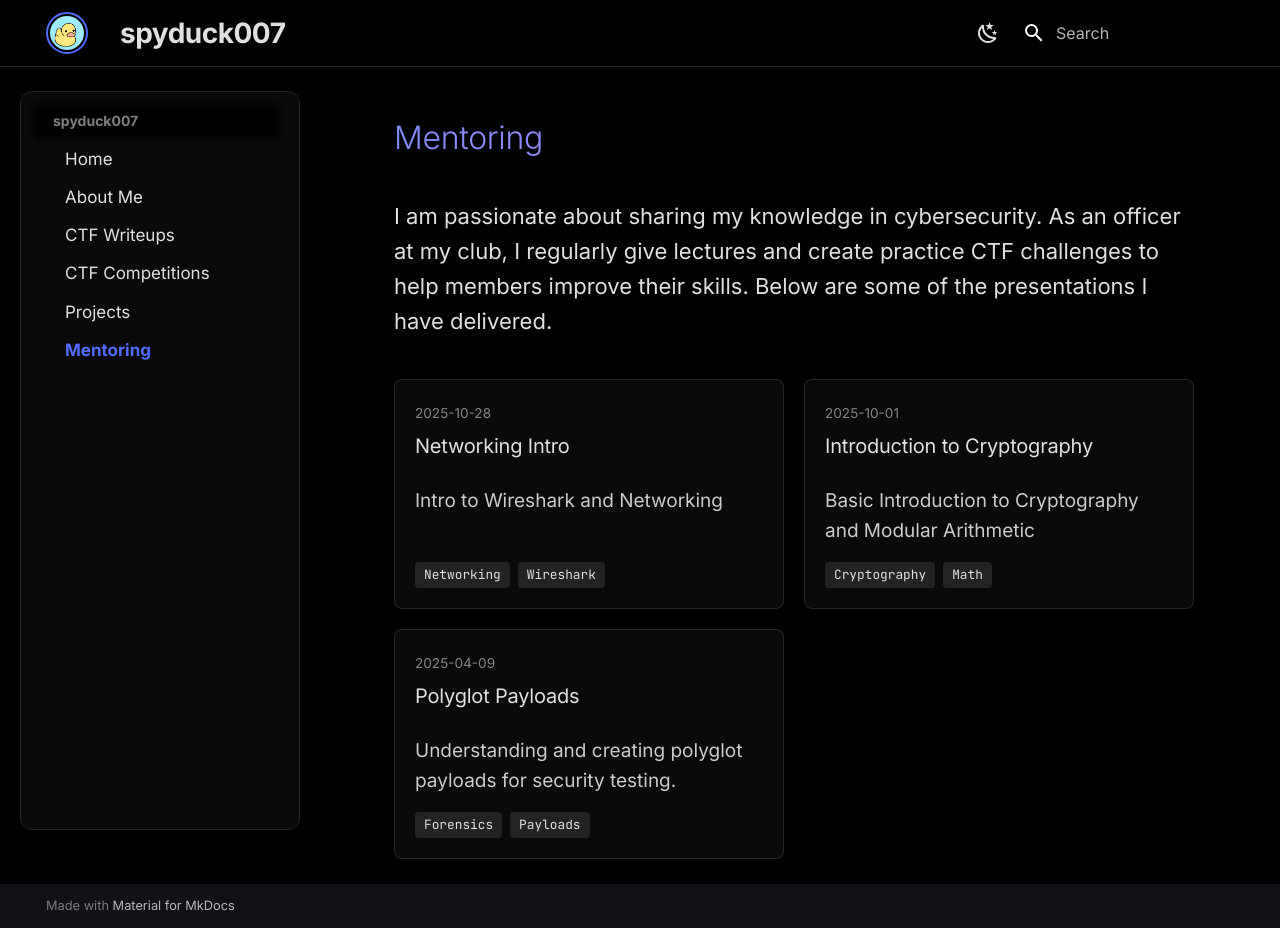
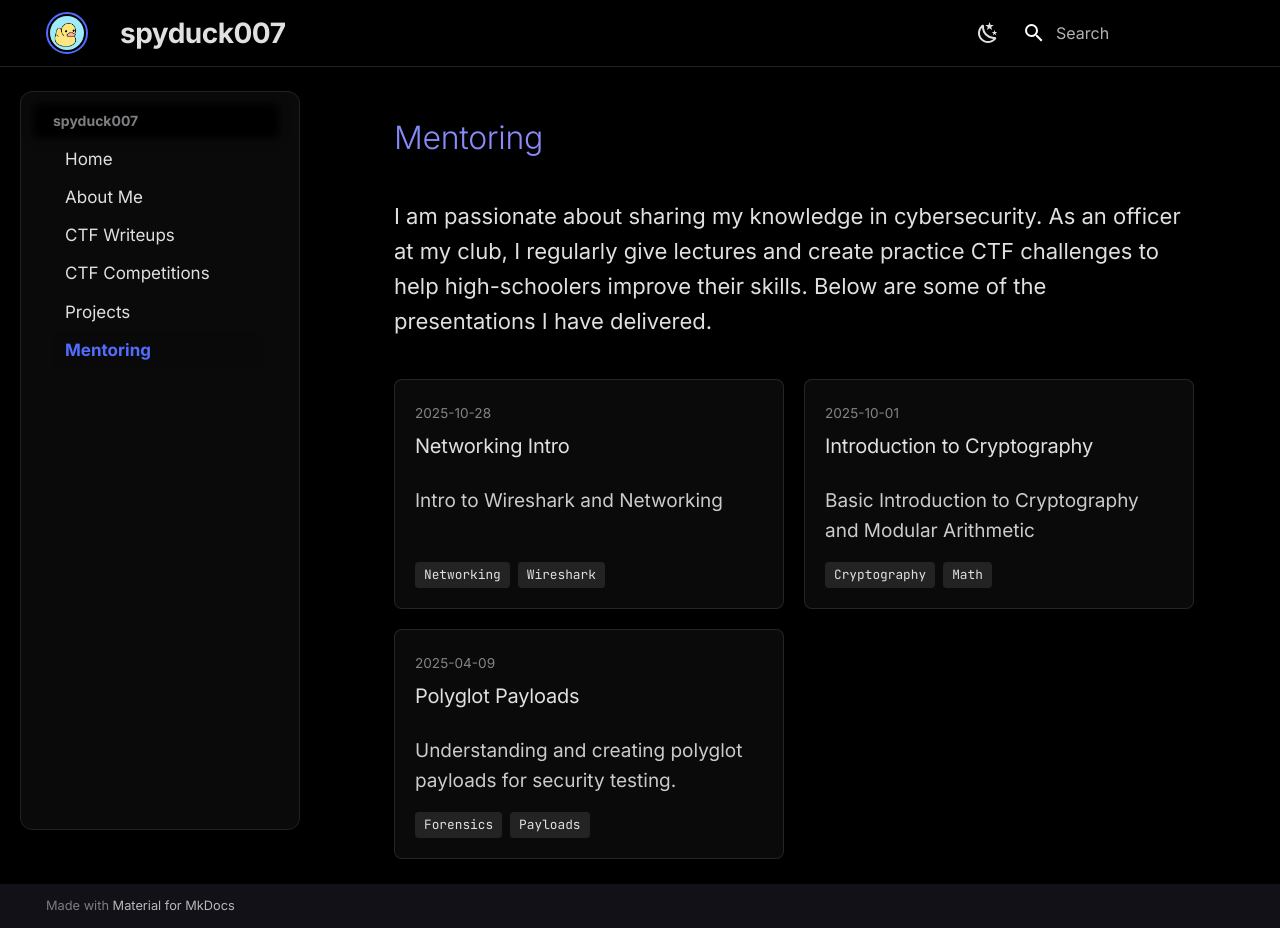
Before and after one commit to spyduck007/ctf, an MkDocs documentation site: the page built from docs/mentoring.md, in a window 1280 px wide and 928 px high. Built offline with MkDocs 1.6.1 and Material for MkDocs 9.7.7, drawn with Linux system fonts in a browser that asks for light colours.

Commit message:
change wording on mentoring page

```diff
--- a/docs/mentoring.md
+++ b/docs/mentoring.md
@@ -7,7 +7,7 @@ hide:
 
 <div class="mentoring-intro">
   <p>
-    I am passionate about sharing my knowledge in cybersecurity. As an officer at my club, I regularly give lectures and create practice CTF challenges to help members improve their skills. Below are some of the presentations I have delivered.
+    I am passionate about sharing my knowledge in cybersecurity. As an officer at my club, I regularly give lectures and create practice CTF challenges to help high-schoolers improve their skills. Below are some of the presentations I have delivered.
   </p>
 </div>
 
```
